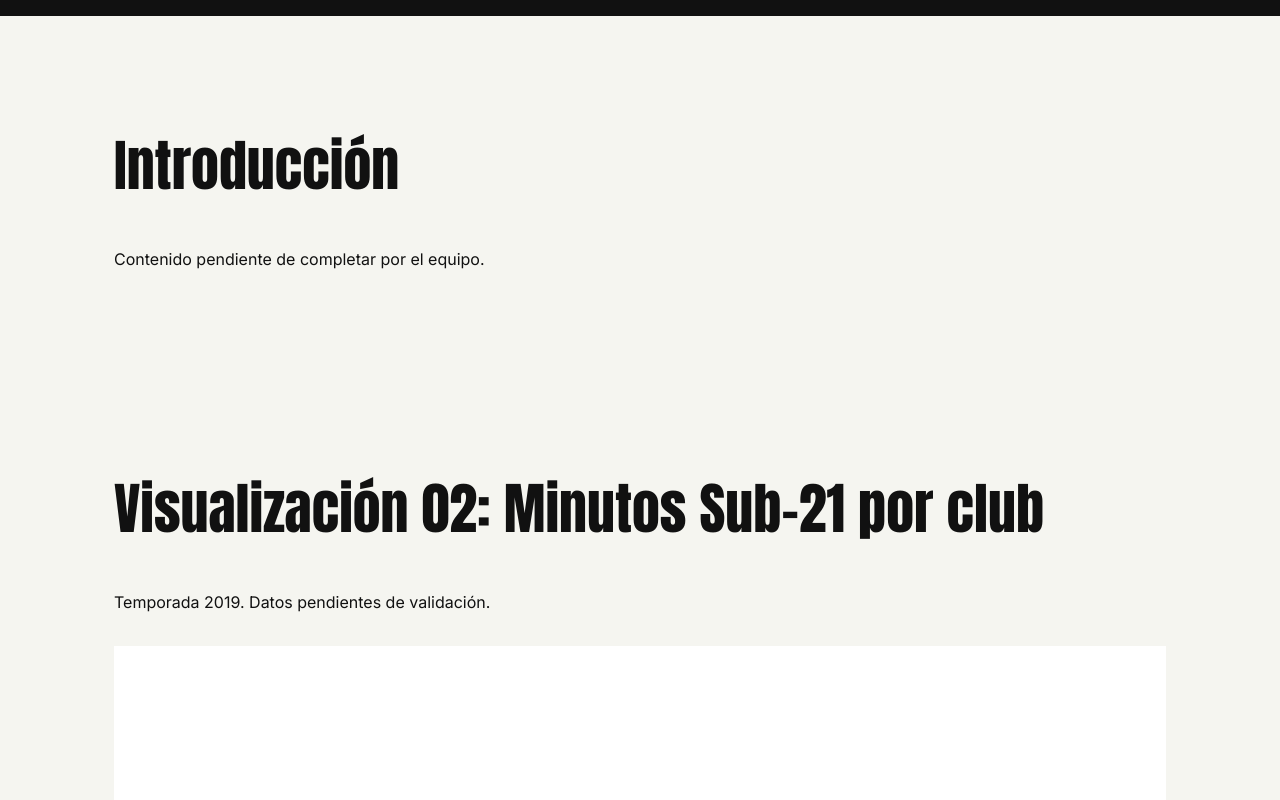
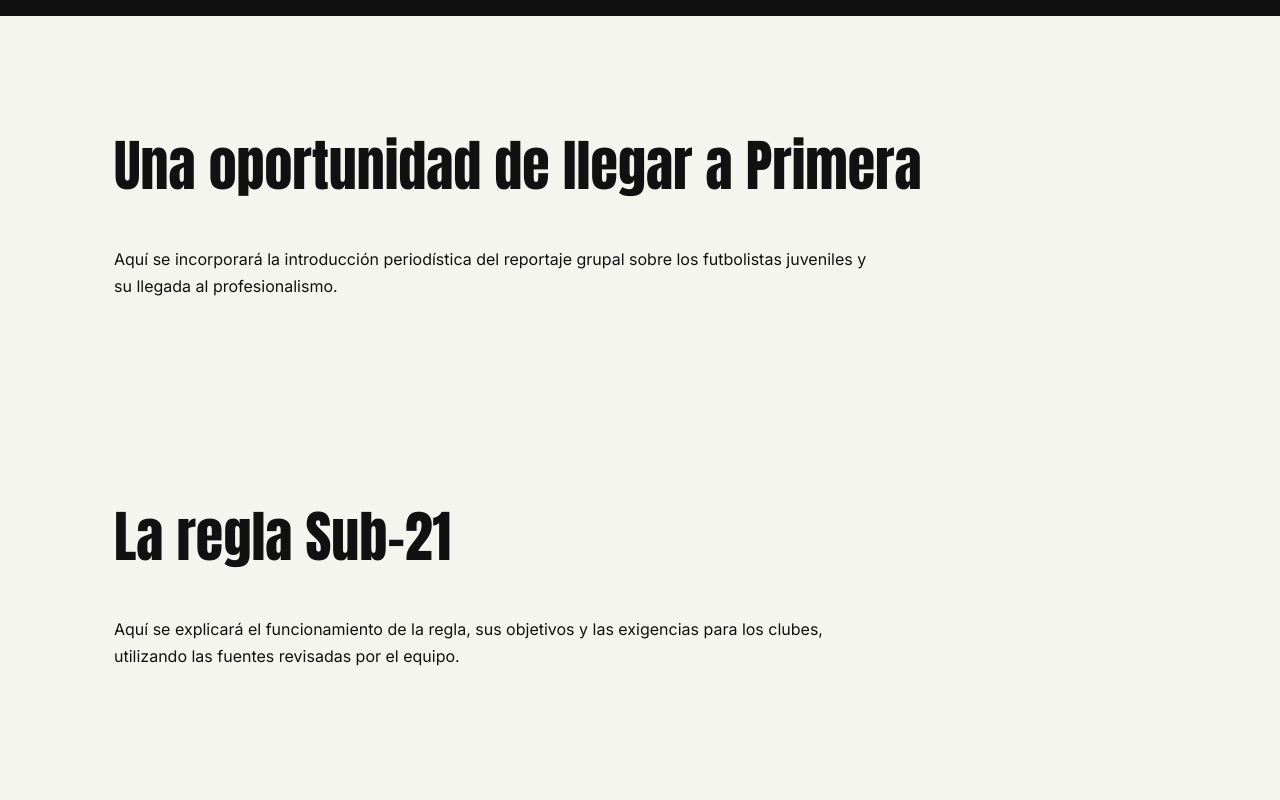
Before and after one commit to vicentelabbe/proyecto-narracion-grafica-sub21, a plain HTML site: page docs/index.html in a window 1280 px wide. Shown: the part 480-1280 px from the top of the page. Drawn offline with Linux system fonts and the light colour scheme; a script that the page names is missing.

Commit message:
Update index.html

```diff
--- a/docs/index.html
+++ b/docs/index.html
@@ -14,10 +14,25 @@
   </header>
 
   <main>
-    <section id="introduccion">
-      <h2>Introducción</h2>
-      <p>Contenido pendiente de completar por el equipo.</p>
-    </section>
+
+<section id="introduccion">
+  <h2>Una oportunidad de llegar a Primera</h2>
+  <p>
+    Aquí se incorporará la introducción periodística
+    del reportaje grupal sobre los futbolistas
+    juveniles y su llegada al profesionalismo.
+  </p>
+</section>
+
+<section id="regla-sub21">
+  <h2>La regla Sub-21</h2>
+  <p>
+    Aquí se explicará el funcionamiento de la regla,
+    sus objetivos y las exigencias para los clubes,
+    utilizando las fuentes revisadas por el equipo.
+  </p>
+</section>
+
 
     <section id="visualizacion-02">
       <h2>Visualización 02: Minutos Sub-21 por club</h2>
```
